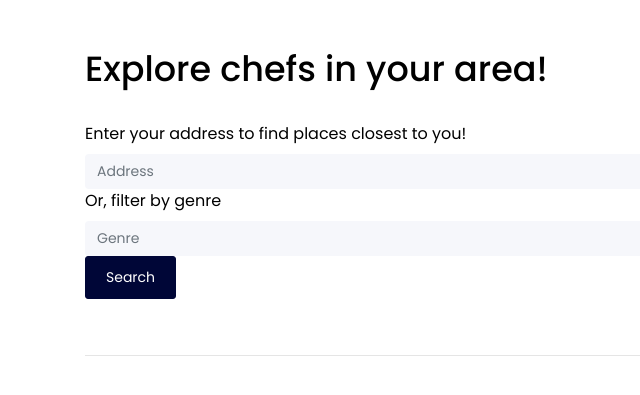
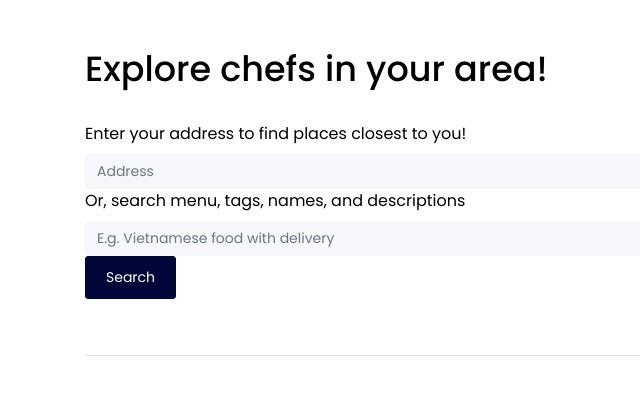
Before and after one commit to pranavpatil1/yhack-food, a Flask app: template templates/eat.html in a window 1280 px wide; the page is wider, and only the part inside the window is pictured. Shown: the part 80-475 px from the top of that part, without its empty margins (0-640 px from the left). Run offline with Flask 2, Linux system fonts and the light colour scheme; the template is opened without the code that fills it, so the values that code supplies are empty; parts of the project's set-up code (start-up, migrations or seed data) failed here and were passed over; some libraries are stand-ins or nearby versions.

Commit message:
Added links, made search query more broad

```diff
--- a/app.py
+++ b/app.py
@@ -66,7 +66,7 @@ def eat():
         genre_posts = []
 
         loc = request.form['loc']
-        genre = request.form['query']
+        query = request.form['query']
 
         conn = get_db_connection()
         posts = conn.execute('SELECT * FROM rest').fetchall()
@@ -83,9 +83,9 @@ def eat():
             d['phone'] = formatPhone(str(d['phone']))
             d['tags'] = d['tags'].split(", ")
 
-            # if address starts with a numbers then comma, don't include that part
-            pattern = re.compile("^([0-9]+),")
             if d['address'] != None:
+                # if address starts with a numbers then comma, don't include that part
+                pattern = re.compile("^([0-9]+),")
                 d['address'] = d['address'].replace(' ', '')
                 d['full_add'] = ", ".join(d['full_add'].split(", ")[:3] if (not pattern.match(d['full_add'])) else d['full_add'].split(", ")[1:3])
 
@@ -95,23 +95,29 @@ def eat():
                     d['dist'] = result['rows'][0]['elements'][0]['duration']['value']/60 # driving time in mins
                     d['dist_display'] = str(int(d['dist'])) + " min" # driving time in mins
 
-                genre_arr = False
-                if genre:
-                    genre_sim = nltk.edit_distance(genre, d['genre'])
-                    if genre_sim <= 2:
-                        genre_posts.append(d)
-                        genre_arr = True
-                if not genre_arr:
-                    posts_parsed.append(d)
+            # create some heuristic based on number of search queries matched
+            d['heur'] = len(query.split(" "))
+
+            if query:
+                # only keep letters, split by space
+                queries = (" ".join(re.split("[^a-zA-Z ]*", query))).split(" ")
+                searchable = d['name'] + " " + " ".join(d['tags']) + " " + d['genre'] + " " + d['menu'] + " " + d['des']
+                searchable = searchable.lower()
+                for q in queries:
+                    if q.lower() in searchable:
+                        d['heur'] -= 1
+
+            posts_parsed.append(d)
 
         # sort restaurants by distance to loc
         coords = None
         if loc_coords:
-            posts_parsed = sorted(posts_parsed, key=lambda k: k['dist'])
-            genre_posts = sorted(genre_posts, key=lambda k: k['dist'])
+            posts_parsed = sorted(posts_parsed, key=lambda k: (k['heur'], k['dist']))
             coords = ";".join(map(lambda k : urllib.parse.quote(k['name'], safe='') + ":" + k['address'],posts_parsed[:10]))
 
-        posts_parsed = genre_posts + posts_parsed
+        if query:
+            posts_parsed = sorted(posts_parsed, key=lambda k: k['heur'])
+
         for i in range(len(posts_parsed)):
             posts_parsed[i]['name'] = str(i + 1) + ". " + posts_parsed[i]['name']
 
--- a/templates/eat.html
+++ b/templates/eat.html
@@ -87,8 +87,8 @@
         <label for="loc">Enter your address to find places closest to you!</label>
         <input name="loc" type="text" placeholder="Address"
                   class="form-control"></input>
-        <label for="loc">Or, filter by genre</label>
-        <input name="query" type="text" placeholder="Genre"
+        <label for="query">Or, search menu, tags, names, and descriptions</label>
+        <input name="query" type="text" placeholder="E.g. Vietnamese food with delivery"
                   class="form-control"></input>
         <button type="submit" class="btn btn-primary">Search</button>
     </div>
--- a/templates/index.html
+++ b/templates/index.html
@@ -8,8 +8,8 @@
       <h1 class="font-weight-semibold">{% block title %} Potluck{% endblock %}<br></h1>
       <h5 class="section-subtitle text-muted">Potluck helps pair people who want quality food at a lower price with chefs<br> who need work but don't have the bandwith to setup shop.</h5>
       <div>
-        <button class="btn btn-light mr-1">I'm a chef</button>
-        <button class="btn btn-success ml-1">I'm hungry</button>
+        <a class="btn btn-light mr-1" href="/chef">I'm a chef</a>
+        <a class="btn btn-success ml-1" href="/eat">I'm hungry</a>
       </div>
       <img src="{{ url_for('static', filename= 'images/Group171.svg') }}" alt="" class="img-fluid">
     </div>
```
